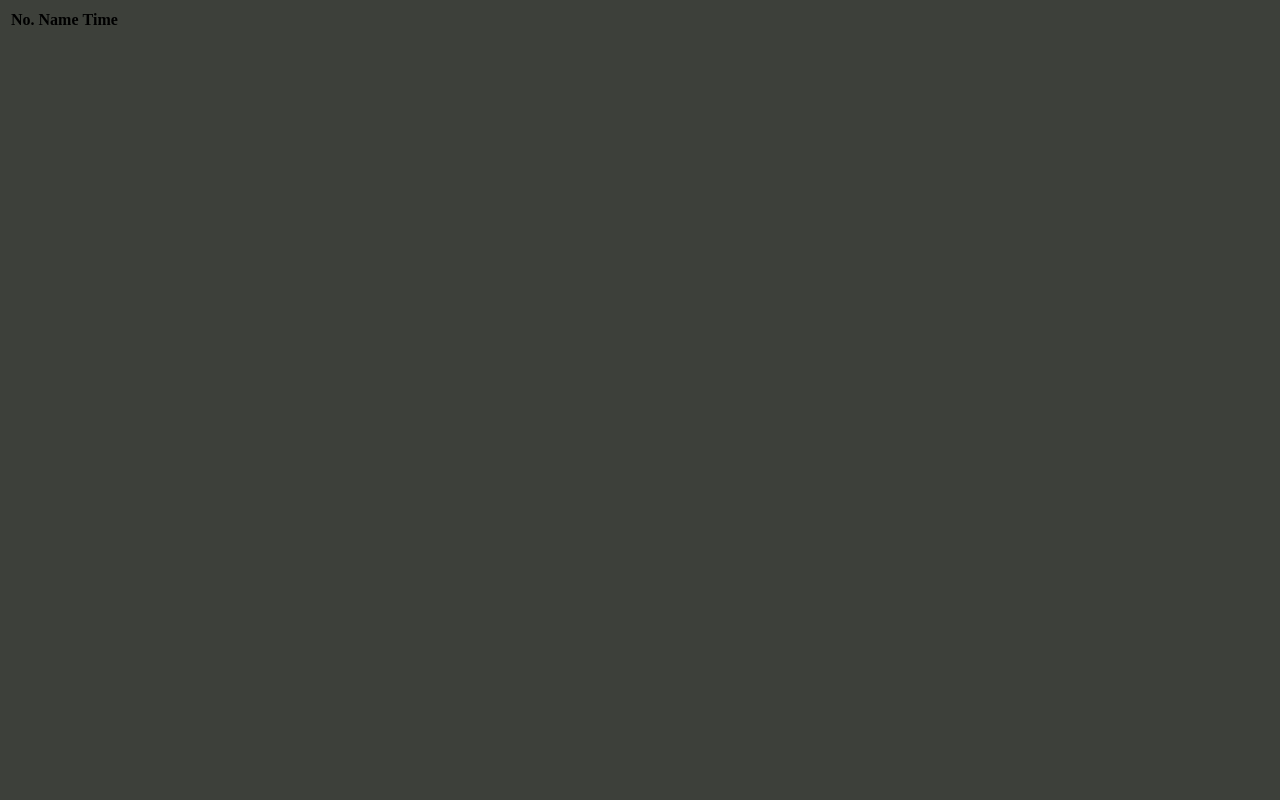
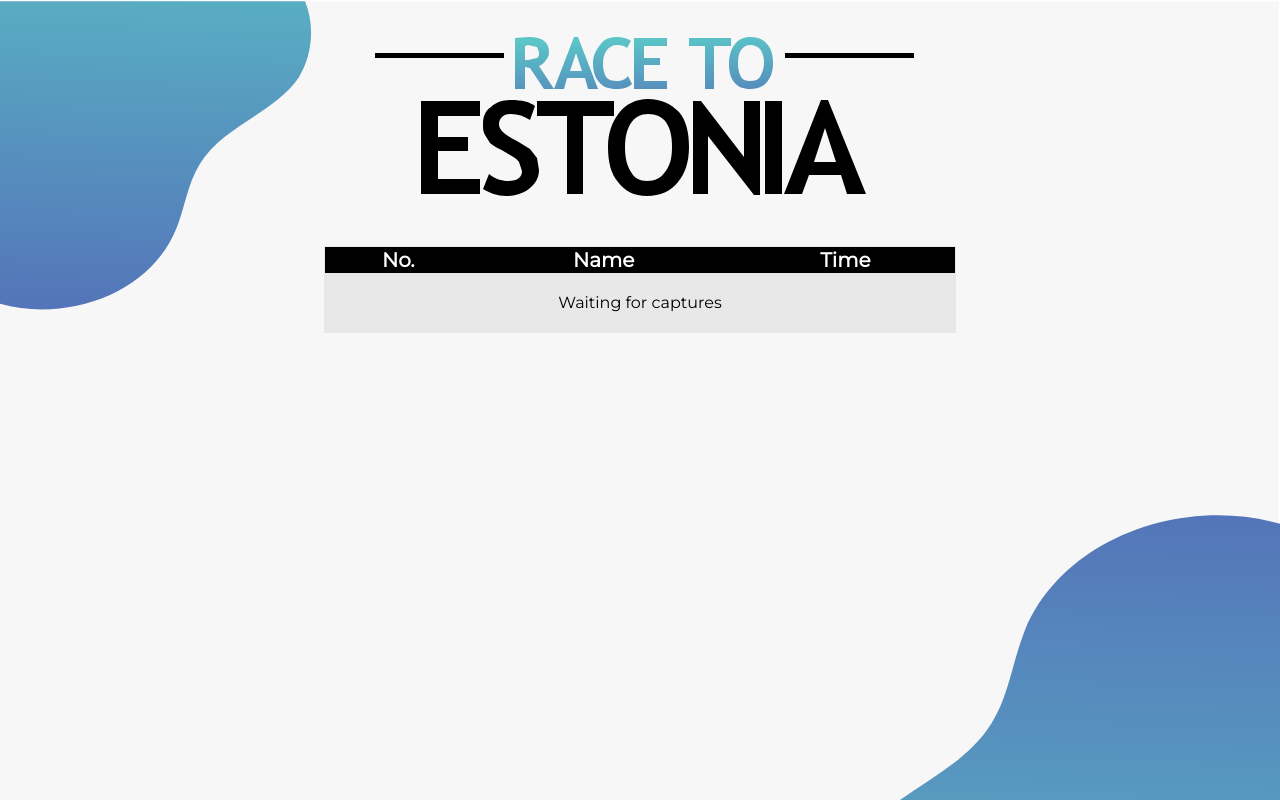
Before and after one commit to ideanb/sport-event, a React app: page / in a window 1280 px wide. Built offline with nearby package versions, Linux system fonts and the light colour scheme; no server answers.

Commit message:
Add styles

```diff
--- a/public/index.html
+++ b/public/index.html
@@ -3,6 +3,7 @@
   <head>
     <meta charset="utf-8" />
     <link rel="shortcut icon" href="%PUBLIC_URL%/favicon.ico" />
+    <link href="https://fonts.googleapis.com/css?family=Montserrat" rel="stylesheet">
     <meta
       name="viewport"
       content="width=device-width, initial-scale=1, shrink-to-fit=no"
--- a/src/components/App/App.css
+++ b/src/components/App/App.css
@@ -1,4 +1,55 @@
 body {
   padding: 0;
-  background-color: #3D403A;
+  background-color: white;
+  background-image: url(fondo.svg);
+  background-size: cover;
+  font-family: 'Montserrat', sans-serif;
 }
+
+.main {
+  display: flex;
+  flex-flow: row wrap;
+  justify-content: center;
+}
+
+.logo {
+  flex-basis: 100%;
+  display: flex;
+  justify-content: center;
+}
+
+.logo img {
+  flex-basis: 25%;
+}
+
+.captureList {
+  flex-basis: 50%;
+  margin-top: 10px;
+  border: solid #e8e8e8 1px;
+  border-collapse: collapse;
+}
+
+.captureList thead tr th {
+  background-color: #000000;
+  color: #ffffff;
+}
+
+.captureList thead tr th {
+  background-color: #000000;
+  color: #ffffff;
+  font-size: 20px;
+}
+
+.captureList tbody tr {
+  background-color: #ffffff;
+}
+
+.captureList tbody tr:nth-child(2n + 1) {
+  background-color: #e8e8e8;
+}
+
+.captureList tbody tr td {
+  text-align: center;
+  padding: 20px;
+  font-size: 16px;
+}
--- a/src/components/App/App.js
+++ b/src/components/App/App.js
@@ -4,6 +4,7 @@ import { suscribeReaders, suscribeCaptures } from '../../api';
 import useActions from '../../state/actions';
 import { useGlobalState } from '../../state';
 import './App.css';
+import logo from './logo.svg';
 
 const App = () => {
   const actions = useActions();
@@ -51,6 +52,14 @@ const App = () => {
     }
   };
 
+  const renderBlankState = () => {
+    return (
+      <tr>
+        <td colspan="3">Waiting for captures</td>
+      </tr>
+    );
+  };
+
   const renderBody = () => {
     const captureList = state.captures.map(capture => {
       const { athlete = {}, captured } = capture;
@@ -73,7 +82,10 @@ const App = () => {
 
   return (
     <div className="main">
-      <table>
+      <div className="logo">
+        <img src={logo} alt="logo" />
+      </div>
+      <table className="captureList">
         <thead>
           <tr>
             <th>No.</th>
@@ -81,7 +93,7 @@ const App = () => {
             <th>Time</th>
           </tr>
         </thead>
-        <tbody>{renderBody()}</tbody>
+        <tbody>{!state.captures.length ? renderBlankState() : renderBody()}</tbody>
       </table>
     </div>
   );
```
Also changed, not shown: src/components/App/fondo.svg (added), src/components/App/logo.svg (added).
